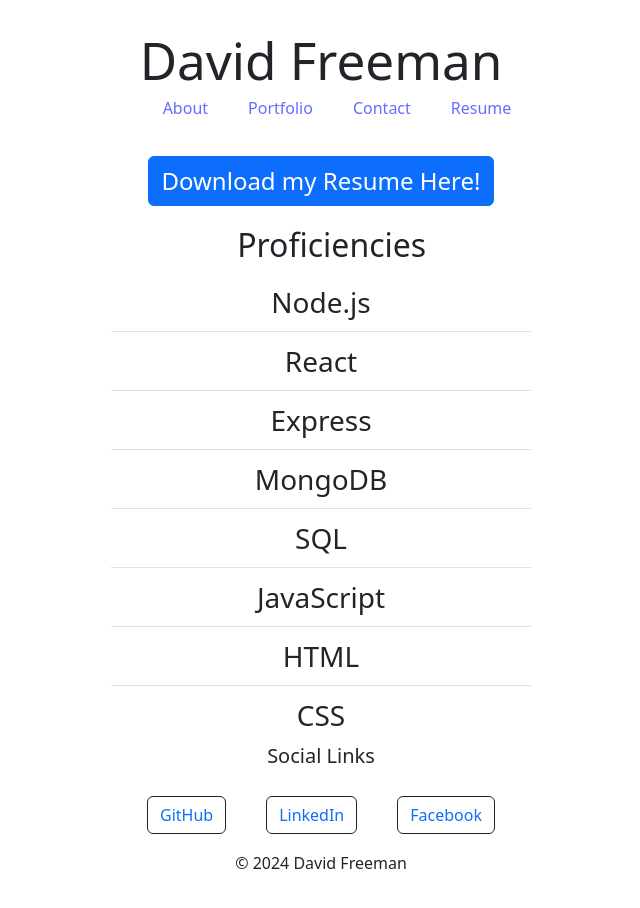
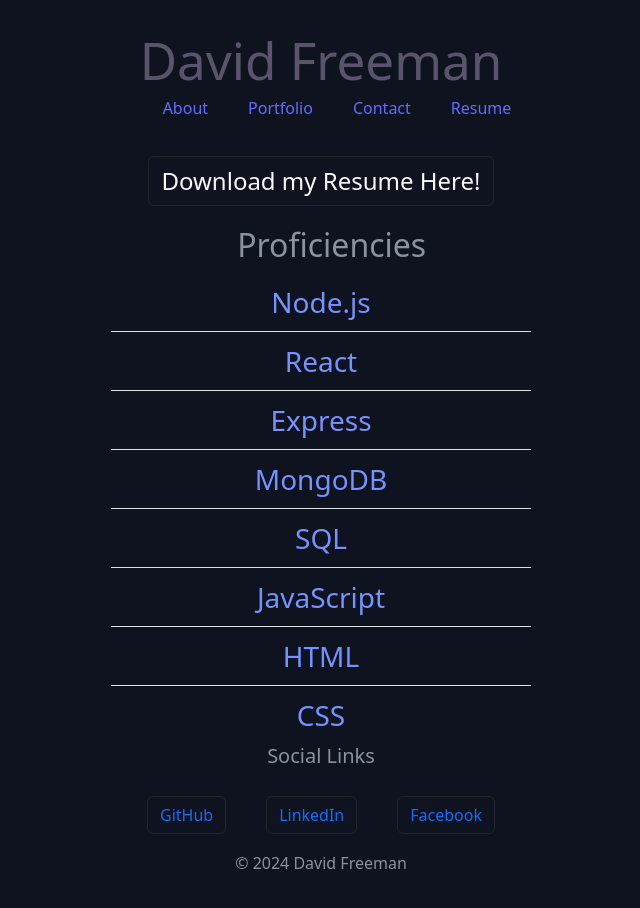
Before and after one commit to dfreeman3102/portfolio-dmf, a React (Vite) app: page /resume in a window 1280 px wide. Shown: the top 908 px of the page, without its empty margins (319-959 px from the left). Built offline with nearby package versions, Linux system fonts and the light colour scheme.

Commit message:
changed coloring

```diff
--- a/src/index.css
+++ b/src/index.css
@@ -29,11 +29,14 @@ body {
   place-items: center;
   min-width: 320px;
   min-height: 100vh;
+  background-color: #0E131F;
+  color: #8B939C;
 }
 
 h1 {
   font-size: 3.2em;
   line-height: 1.1;
+  color: #59546C;
 }
 
 button {
@@ -55,6 +58,11 @@ button:focus-visible {
   outline: 4px auto -webkit-focus-ring-color;
 }
 
+.list-group-item{
+  background-color: #0E131F;
+  color: #7692FF;
+}
+
 @media (prefers-color-scheme: light) {
   :root {
     color: #213547;
--- a/src/pages/ResumePage.jsx
+++ b/src/pages/ResumePage.jsx
@@ -11,7 +11,7 @@ export default function ResumePage() {
   return (
     <div>
 
-      <button className="btn btn-primary fs-4" onClick={downloadFile}>
+      <button className="btn btn-outline-dark text-light fs-4" onClick={downloadFile}>
         Download my Resume Here!
       </button>
 
```
